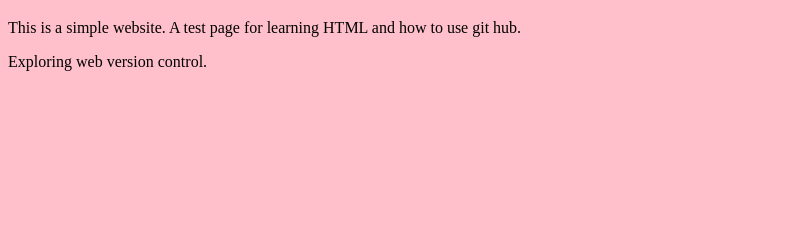
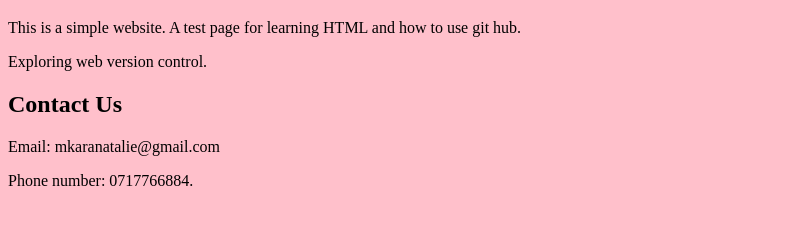
Before and after one commit to Mkara-21/Simple-Website-, a plain HTML site: page index.html in a window 1280 px wide. Shown: the part 61-286 px from the top of the page, without its empty margins (0-800 px from the left). Drawn offline with Linux system fonts and the light colour scheme.

Commit message:
Added Contact Us section

```diff
--- a/index.html
+++ b/index.html
@@ -10,5 +10,9 @@
     <h1>Simple Website</h1>
     <p>This is a simple website. A test page for learning HTML and how to use git hub.</p>
     <p>Exploring web version control.  </p>
+    <section>
+        <h2>Contact Us</h2>
+        <p>Email: mkaranatalie@gmail.com</p>
+        <p> Phone number: 0717766884. </p
 </body>
 </html>
```
